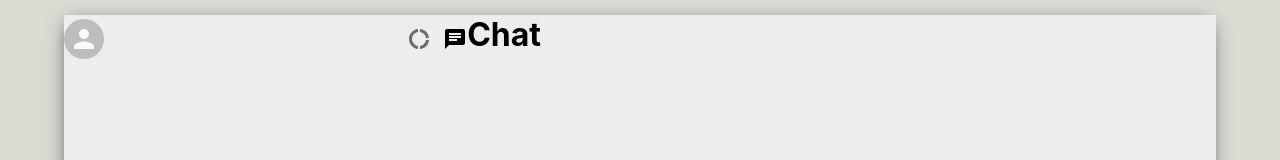
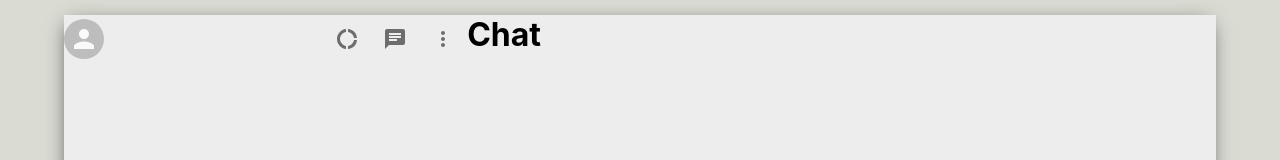
Before and after one commit to TafMandava/WhatsApp-Clone, a React (Create React App) app: page / in a window 1280 px wide. Shown: the top 160 px of the page. Built offline with nearby package versions, Linux system fonts and the light colour scheme.

Commit message:
Adding all sidebar header icons

```diff
--- a/src/Sidebar.js
+++ b/src/Sidebar.js
@@ -3,7 +3,7 @@ import './Sidebar.css';
 import { Avatar, IconButton } from '@material-ui/core';
 import ChatIcon from '@material-ui/icons/Chat';
 import DonutLargeIcon from '@material-ui/icons/DonutLarge';
-
+import MoreVertIcon from '@material-ui/icons/MoreVert';
 
 function Sidebar() {
     return (
@@ -19,7 +19,12 @@ function Sidebar() {
                    <IconButton>
                        <DonutLargeIcon />
                    </IconButton>
-                   <ChatIcon />
+                   <IconButton>
+                       <ChatIcon />
+                   </IconButton>
+                   <IconButton>
+                       <MoreVertIcon />
+                   </IconButton>
                </div>
            </div>
         </div>
```
Also changed, not shown: 1 other file (tests, documents, lock files or other folders).
